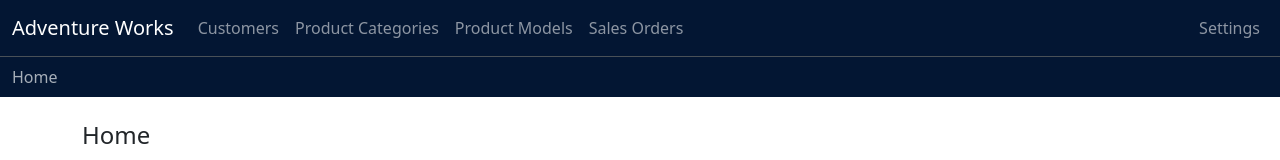
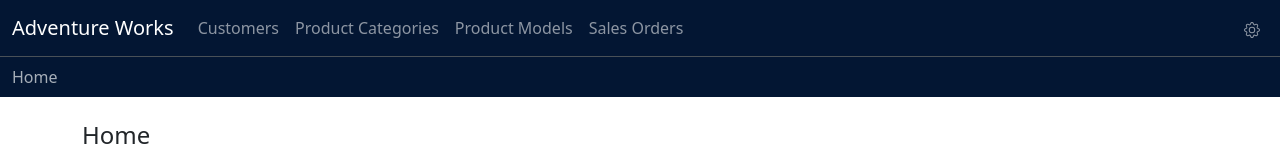
Before and after one commit to JeffreySyme/adventure-works-react, a React (Vite) app: page / in a window 1280 px wide. Shown: the top 160 px of the page. Built offline with nearby package versions, Linux system fonts and the light colour scheme.

Commit message:
Using gear icon for settings offcanvas

```diff
--- a/src/components/primary-navbar/Component.tsx
+++ b/src/components/primary-navbar/Component.tsx
@@ -2,6 +2,7 @@ import { Container, Nav, Navbar } from 'react-bootstrap'
 import { Link } from 'react-router'
 import SettingsOffcanvas from '../settings-offcanvas/Component'
 import useComponent from './use-component'
+import { Gear } from 'react-bootstrap-icons'
 
 export default function Component() {
     const {
@@ -23,7 +24,9 @@ export default function Component() {
                             <Nav.Link as={Link} to="/sales-orders">Sales Orders</Nav.Link>
                         </Nav>
                         <Nav>
-                            <Nav.Link onClick={toggleSettings}>Settings</Nav.Link>
+                            <Nav.Link onClick={toggleSettings}>
+                                <Gear />
+                            </Nav.Link>
                         </Nav>
                     </Navbar.Collapse>
                 </Container>
```
